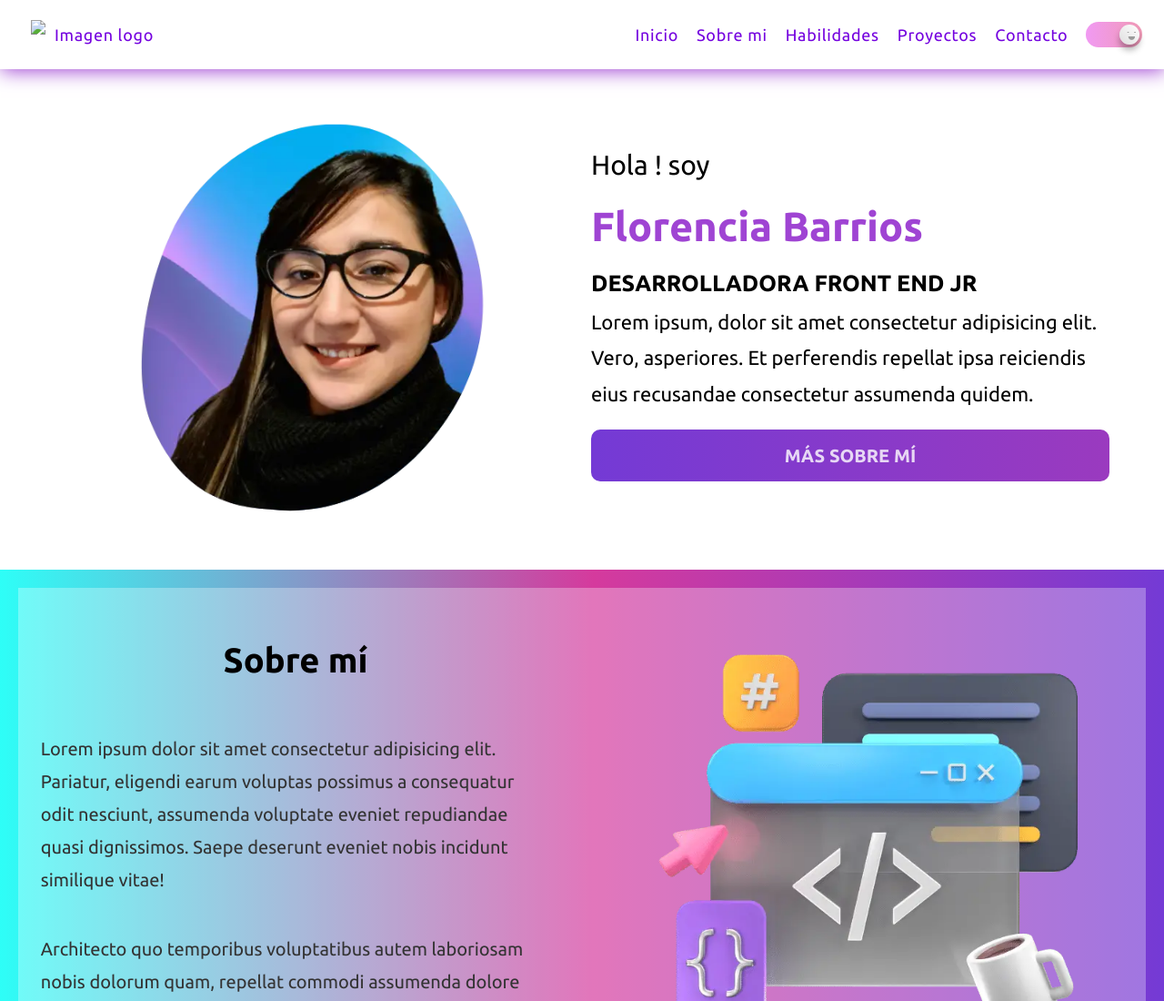
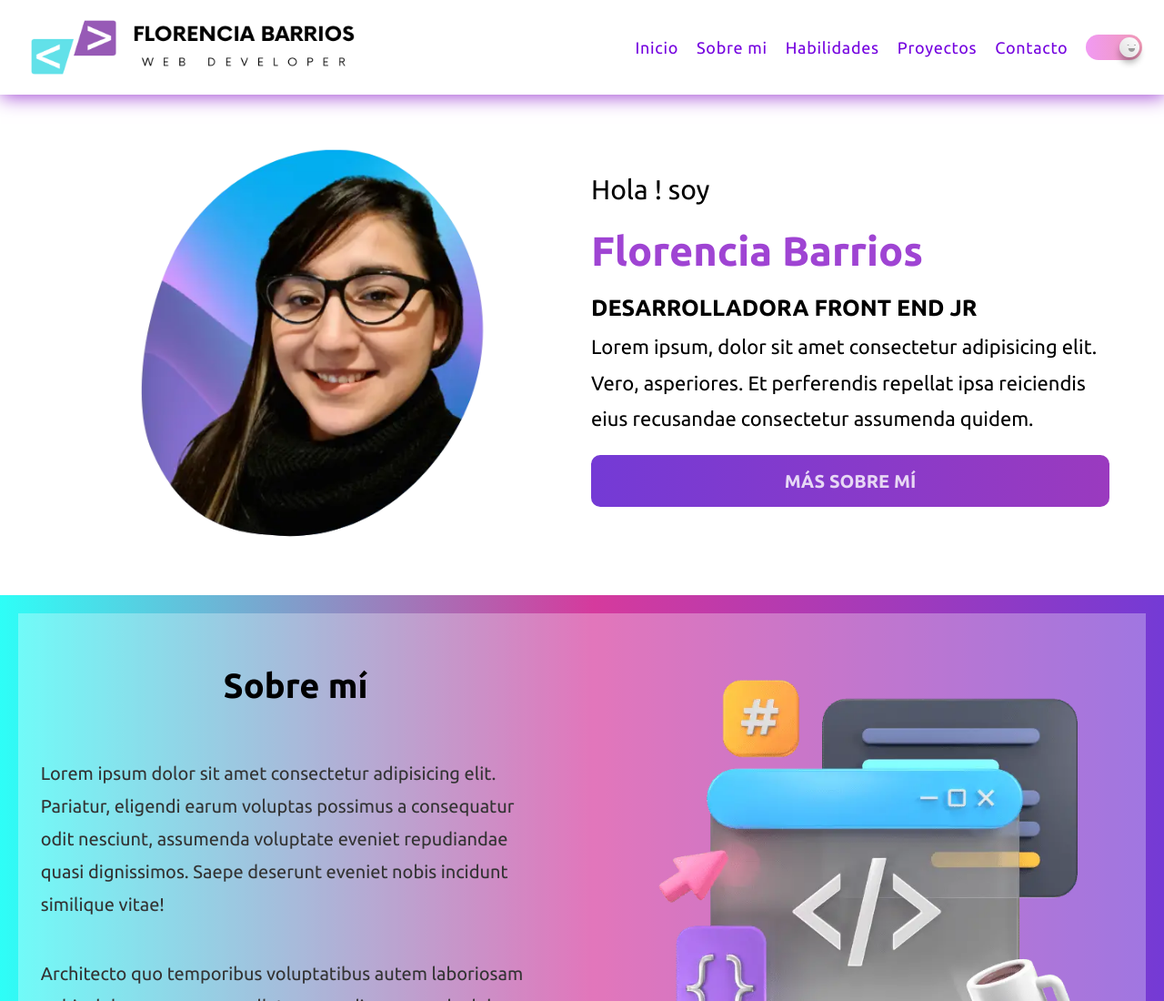
Before and after one commit to Florencia-Barrios/portfolio-florencia, a website: page index.html in a window 1280 px wide. Shown: the top 1100 px of the page at 91% size. Drawn offline with Linux system fonts and the light colour scheme; the site is published under a folder, as on GitHub Pages, so addresses that start at the root find nothing.

Commit message:
act2 ruta scss logo

```diff
--- a/index.html
+++ b/index.html
@@ -14,7 +14,7 @@
 
             <div class="barra-mobile">
                 <a href="./">
-                    <img src="/build/img/logopro-negro.png" alt="Imagen logo">
+                    <img src="./build/img/logopro-negro.png" alt="Imagen logo">
                 </a>
                 <div class="derecha">
                     <div class="switch">
```
